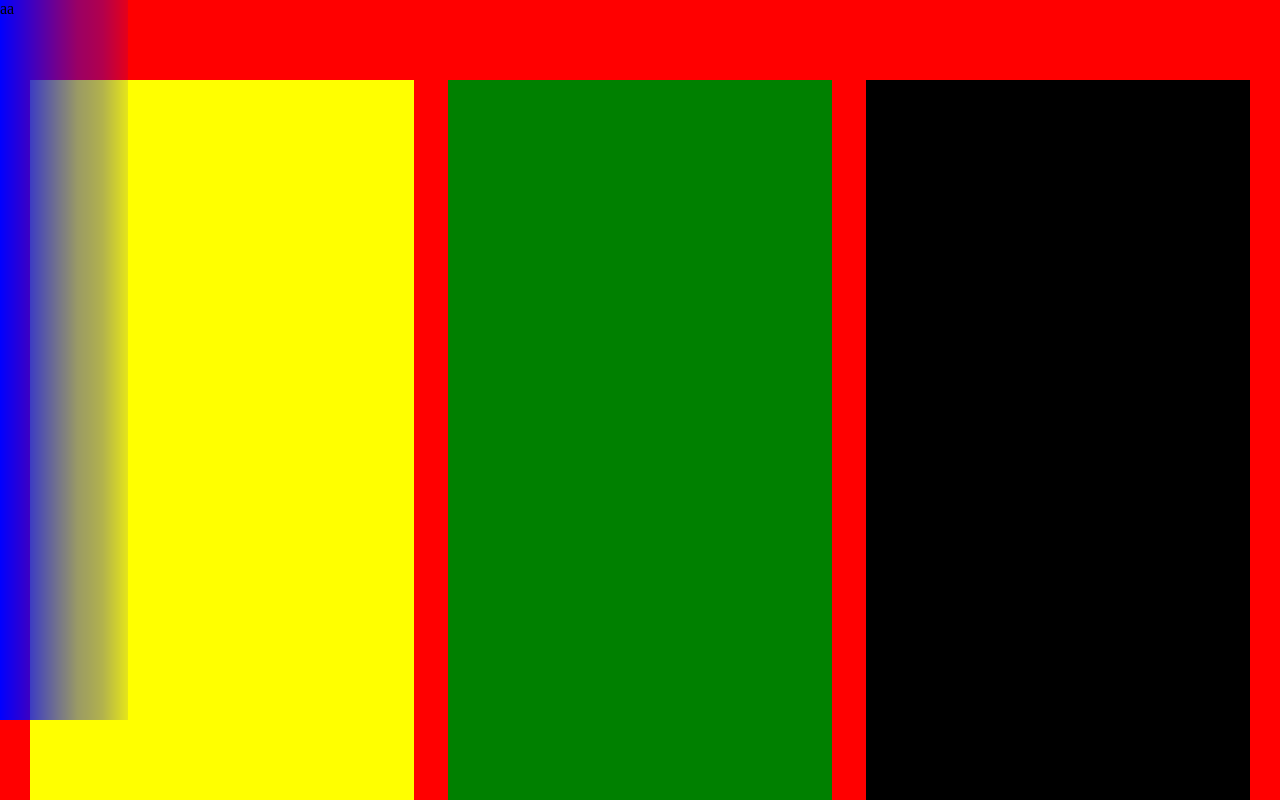
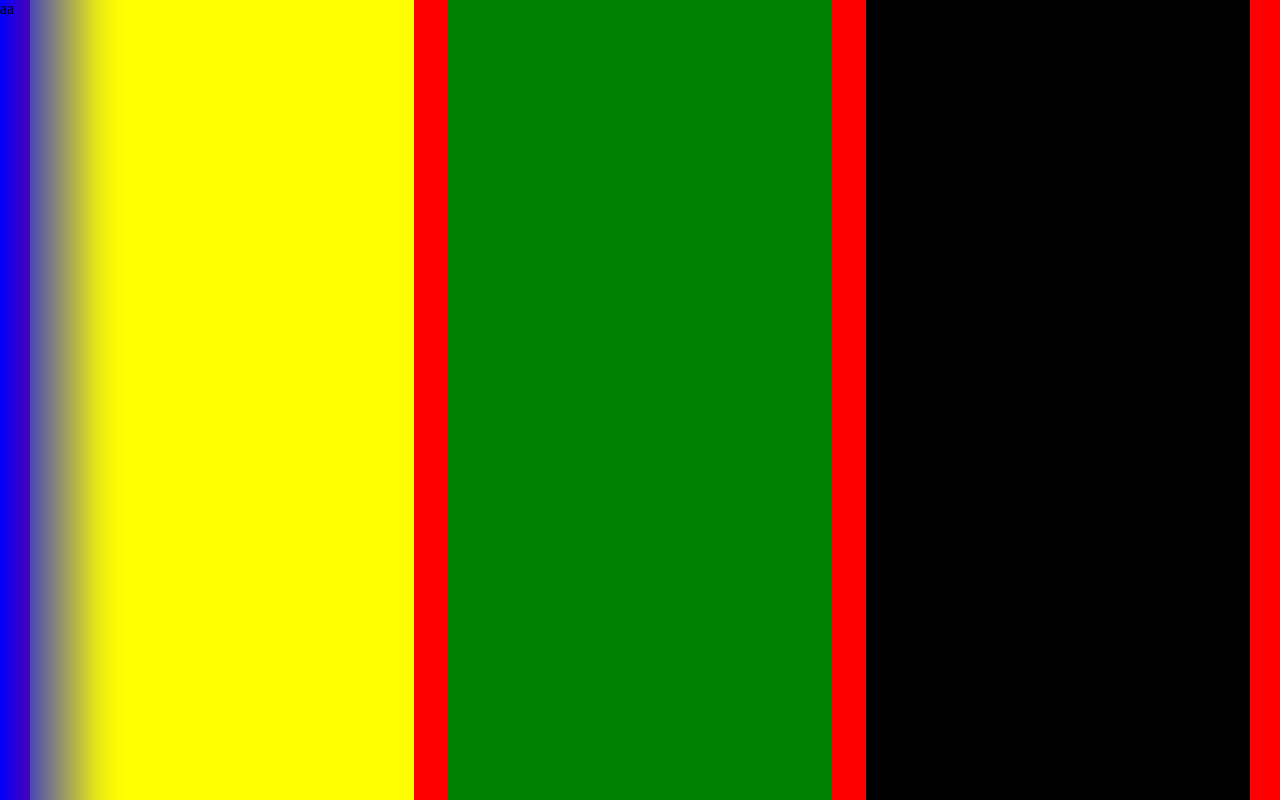
Before and after one commit to psplover16/blurborder, a plain HTML site: page index.html in a window 1280 px wide. Drawn offline with Linux system fonts and the light colour scheme.

Commit message:
Add files via upload

```diff
--- a/index.html
+++ b/index.html
@@ -20,23 +20,30 @@
       }
       .bb {
         position: fixed;
-        height: 90%;
+        height: 100%;
         width: 10%;
         left: 0;
         top: 0;
         background-image: linear-gradient(
           to right,
           rgba(0, 0, 255, 1),
+          rgba(0, 0, 255, 0.9),
           rgba(0, 0, 255, 0.8),
-          rgba(0, 0, 255, .6),
-          rgba(0, 0, 255, .4),
-          rgba(0, 0, 255, .3),
-          rgba(0, 0, 255, .1)
+          rgba(0, 0, 255, 0.7),
+          rgba(0, 0, 255, 0.6),
+          rgba(0, 0, 255, 0.5),
+          rgba(0, 0, 255, 0.4),
+          rgba(0, 0, 255, 0.3),
+          rgba(0, 0, 255, 0.2),
+          rgba(0, 0, 255, 0.1),
+          rgba(0, 0, 255, 0.05),
+          rgba(0, 0, 255, 0.01),
+          rgba(0, 0, 255, 0)
         );
       }
       .cc {
         width: 30%;
-        height: 90%;
+        height: 100%;
         margin-left: 30px;
         display: inline-block;
       }
@@ -45,12 +52,20 @@
   <body>
     <div class="aa">
       <div class="bb" style="">aa</div>
-      <div class="cc" style="background: yellow" ></div>
+      <div class="cc" style="background: yellow"></div>
       <div class="cc" style="background: green"></div>
       <div class="cc" style="background: black"></div>
       <div class="cc" style="background: blue"></div>
       <div class="cc" style="background: gold"></div>
-      <img src="./bg.jpg" style="height: 100%;object-fit: contain;margin-left: 10vw;display: inline-block;">
+      <img
+        src="./bg.jpg"
+        style="
+          height: 100%;
+          object-fit: contain;
+          margin-left: 10vw;
+          display: inline-block;
+        "
+      />
       <div class="cc"></div>
       <div class="cc"></div>
       <div class="cc"></div>
```
